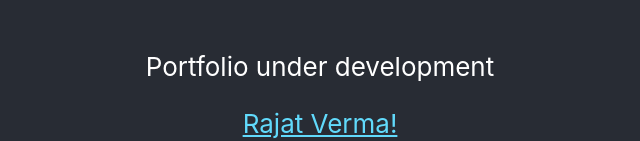
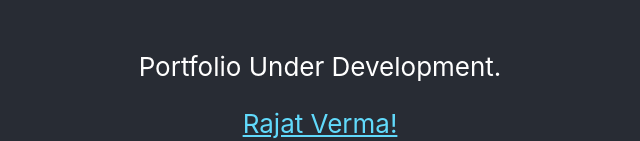
Before and after one commit to rajatgng/rajatgng.github.io, a React (Create React App) app: page / in a window 1280 px wide. Shown: the part 478-619 px from the top of the page, without its empty margins (320-960 px from the left). Built offline with nearby package versions, Linux system fonts and the light colour scheme.

Commit message:
some changes

```diff
--- a/src/App.tsx
+++ b/src/App.tsx
@@ -8,7 +8,7 @@ function App() {
       <header className="App-header">
         <img src={logo} className="App-logo" alt="logo" />
         <p>
-          Portfolio under development
+          Portfolio Under Development.
         </p>
         <a
           className="App-link"
```
